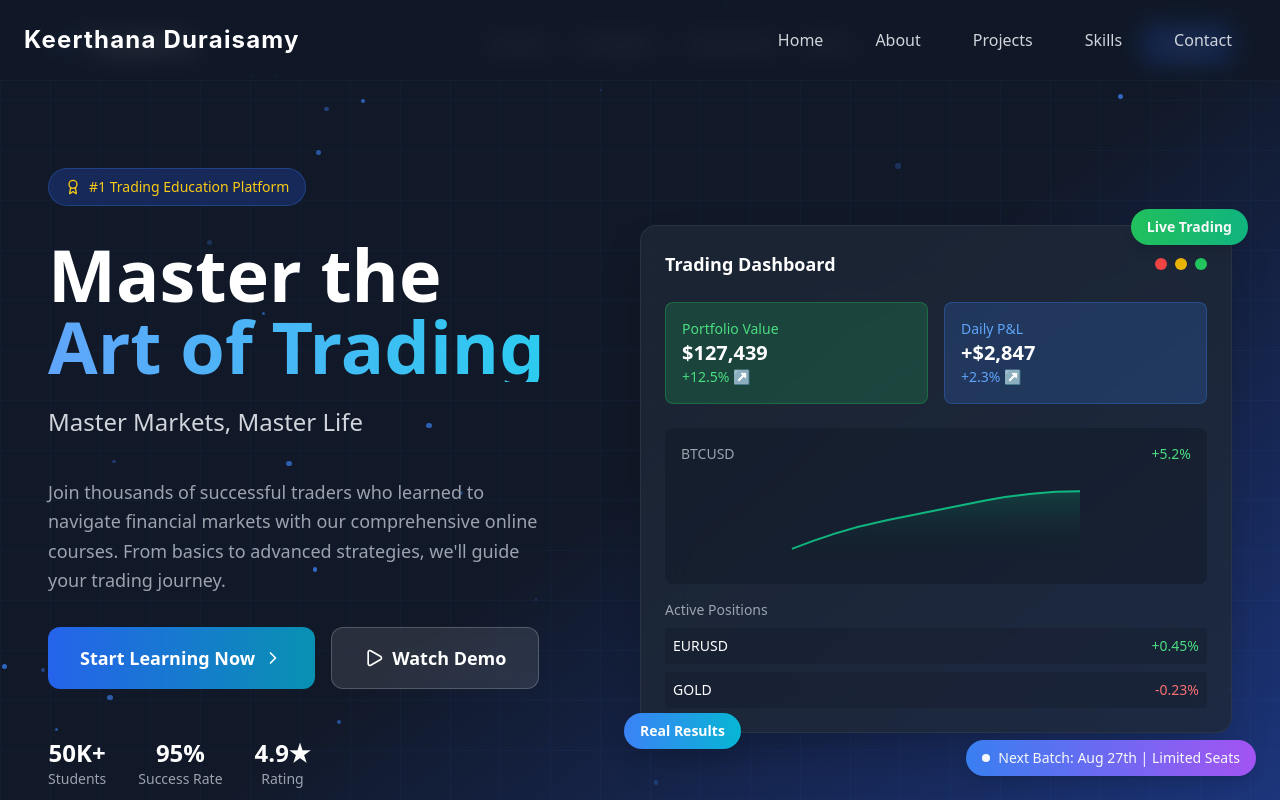
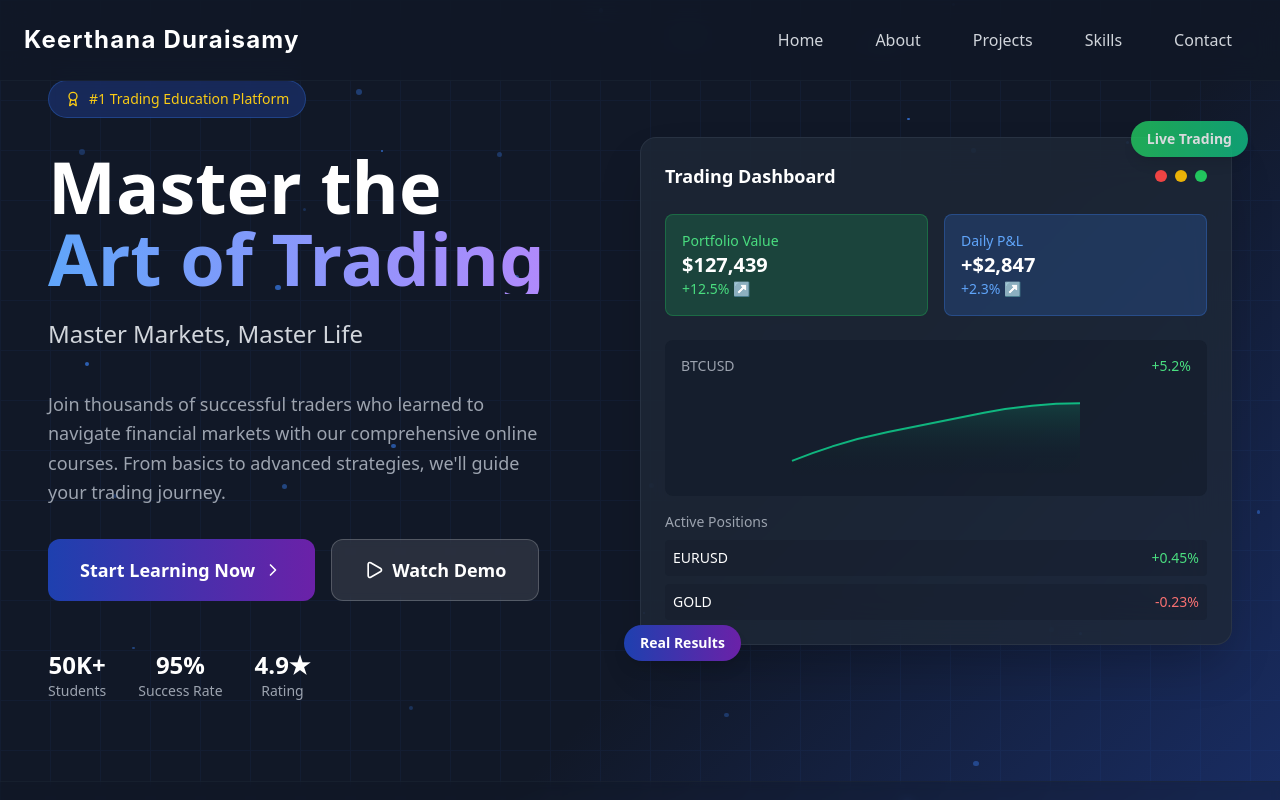
Before and after one commit to KEERTHANADURAISAM/KEERTHANA-PROFILE, a React (Vite) app: page / in a window 1280 px wide. Shown: the top 800 px of the page. Built offline with nearby package versions, Linux system fonts and the light colour scheme.

Commit message:
update header

```diff
--- a/src/App.jsx
+++ b/src/App.jsx
@@ -15,7 +15,7 @@ function App() {
   <Navbar/>
   <TradingHeader/>
   <About/>
-  <TradingHomePage/>
+  {/* <TradingHomePage/> */}
   </AnimatedBackground>
   )
 }
--- a/src/Pages/TradingHeader.jsx
+++ b/src/Pages/TradingHeader.jsx
@@ -1,83 +1,8 @@
-import React, { useState, useEffect } from 'react';
-import { Play, TrendingUp, Users, Award, ChevronRight, Star } from 'lucide-react';
-
-const AnimatedBackground = ({ children }) => {
-  const [particles, setParticles] = useState([]);
-
-  useEffect(() => {
-    const generateParticles = () => {
-      const newParticles = [];
-      for (let i = 0; i < 60; i++) {
-        newParticles.push({
-          id: i,
-          x: Math.random() * 100,
-          y: Math.random() * 100,
-          size: Math.random() * 4 + 2,
-          speedX: (Math.random() - 0.5) * 0.3,
-          speedY: (Math.random() - 0.5) * 0.3,
-          opacity: Math.random() * 0.6 + 0.2,
-          color: '#3b82f6'
-        });
-      }
-      setParticles(newParticles);
-    };
-
-    generateParticles();
-  }, []);
-
-  useEffect(() => {
-    const animateParticles = () => {
-      setParticles(prevParticles =>
-        prevParticles.map(particle => ({
-          ...particle,
-          x: (particle.x + particle.speedX + 100) % 100,
-          y: (particle.y + particle.speedY + 100) % 100
-        }))
-      );
-    };
-
-    const interval = setInterval(animateParticles, 50);
-    return () => clearInterval(interval);
-  }, []);
-
-  return (
-    <div className="min-h-screen bg-gradient-to-br from-gray-900 via-gray-900 to-blue-900 relative overflow-hidden">
-      <div
-        className="absolute inset-0 opacity-5"
-        style={{
-          backgroundImage: `
-            linear-gradient(to right, #3b82f6 1px, transparent 1px),
-            linear-gradient(to bottom, #3b82f6 1px, transparent 1px)
-          `,
-          backgroundSize: '50px 50px'
-        }}
-      />
-
-      <div className="absolute inset-0">
-        {particles.map(particle => (
-          <div
-            key={particle.id}
-            className="absolute rounded-full"
-            style={{
-              left: `${particle.x}%`,
-              top: `${particle.y}%`,
-              width: `${particle.size}px`,
-              height: `${particle.size}px`,
-              backgroundColor: particle.color,
-              opacity: particle.opacity,
-              transition: 'all 0.05s linear'
-            }}
-          />
-        ))}
-      </div>
-
-      {children}
-    </div>
-  );
-};
+import { Award, ChevronRight, Play, Star, TrendingUp, Users } from 'lucide-react';
+import React, { useEffect, useState } from 'react'
 
 const TradingHeader = () => {
-  const [currentSlogan, setCurrentSlogan] = useState(0);
+   const [currentSlogan, setCurrentSlogan] = useState(0);
   const [isVisible, setIsVisible] = useState(false);
 
   const slogans = [
@@ -95,23 +20,8 @@ const TradingHeader = () => {
   }, []);
 
   return (
-    <AnimatedBackground>
-      {/* Navigation */}
-      <nav className="relative z-10 flex justify-between items-center px-6 lg:px-12 py-6">
-        <div className="flex items-center space-x-2">
-          <TrendingUp className="w-8 h-8 text-blue-400" />
-          <span className="text-2xl font-bold text-white">TradePro</span>
-        </div>
-        <div className="hidden md:flex space-x-8 text-gray-300">
-          <a href="#" className="hover:text-white transition-colors">Courses</a>
-          <a href="#" className="hover:text-white transition-colors">Strategies</a>
-          <a href="#" className="hover:text-white transition-colors">Community</a>
-          <a href="#" className="hover:text-white transition-colors">About</a>
-        </div>
-        <button className="bg-blue-600 hover:bg-blue-700 text-white px-6 py-2 rounded-lg transition-colors">
-          Login
-        </button>
-      </nav>
+  <div>
+
 
       {/* Main Header Content */}
       <div className="relative z-10 flex flex-col lg:flex-row items-center justify-between px-6 lg:px-12 py-12 lg:py-20">
@@ -129,7 +39,7 @@ const TradingHeader = () => {
           <div>
             <h1 className="text-5xl lg:text-7xl font-bold text-white leading-tight mb-4">
               Master the
-              <span className="block text-transparent bg-clip-text bg-gradient-to-r from-blue-400 to-cyan-400">
+              <span className="block text-transparent bg-clip-text bg-gradient-to-r from-blue-400 to-purple-400">
                 Art of Trading
               </span>
             </h1>
@@ -149,7 +59,7 @@ const TradingHeader = () => {
 
           {/* CTA Buttons */}
           <div className="flex flex-col sm:flex-row space-y-4 sm:space-y-0 sm:space-x-4">
-            <button className="group bg-gradient-to-r from-blue-600 to-cyan-600 hover:from-blue-700 hover:to-cyan-700 text-white px-8 py-4 rounded-xl font-semibold text-lg transition-all duration-300 flex items-center justify-center space-x-2 transform hover:scale-105">
+            <button className="group bg-gradient-to-r from-blue-800 to-purple-800 hover:from-blue-700 hover:to-cyan-700 text-white px-8 py-4 rounded-xl font-semibold text-lg transition-all duration-300 flex items-center justify-center space-x-2 transform hover:scale-105">
               <span>Start Learning Now</span>
               <ChevronRight className="w-5 h-5 group-hover:translate-x-1 transition-transform" />
             </button>
@@ -256,7 +166,7 @@ const TradingHeader = () => {
               Live Trading
             </div>
 
-            <div className="absolute -bottom-4 -left-4 bg-gradient-to-r from-blue-500 to-cyan-500 text-white px-4 py-2 rounded-full text-sm font-semibold shadow-lg">
+            <div className="absolute -bottom-4 -left-4 bg-gradient-to-r from-blue-800 to-purple-800 text-white px-4 py-2 rounded-full text-sm font-semibold shadow-lg">
               Real Results
             </div>
           </div>
@@ -280,8 +190,10 @@ const TradingHeader = () => {
           </div>
         </div>
       </div>
-    </AnimatedBackground>
+   </div>
   );
 };
 
-export default TradingHeader;
+
+
+export default TradingHeader
```
